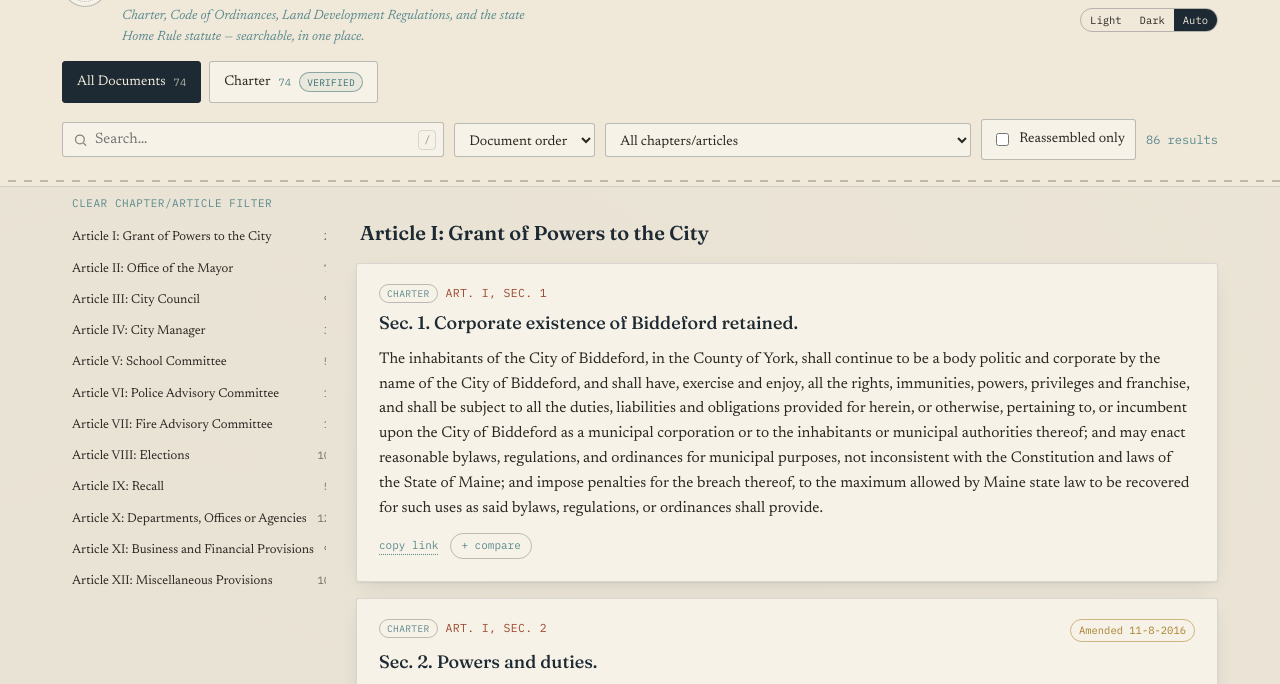
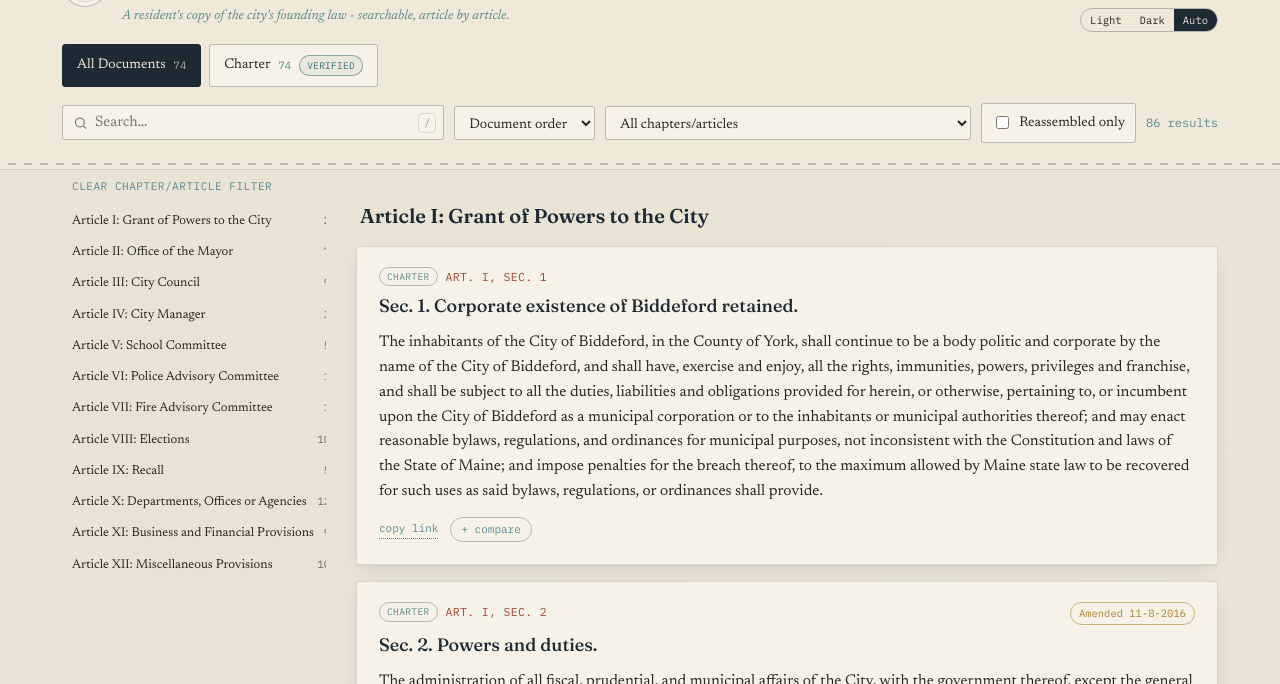
Before and after one commit to eolives/participlanllc-website, a plain HTML site: page projects/biddeford-charter/index.html in a window 1280 px wide. Shown: the part 59-743 px from the top of the page. Drawn offline with Linux system fonts and the light colour scheme.

Commit message:
Update index.html
Updated explorer tagline

```diff
--- a/projects/biddeford-charter/index.html
+++ b/projects/biddeford-charter/index.html
@@ -245,7 +245,7 @@
       <div class="seal" aria-hidden="true">CB<br></div>
       <div>
         <h1 class="wordmark">Biddeford Municipal Code</h1>
-        <p class="tagline">Charter, Code of Ordinances, Land Development Regulations, and the state Home Rule statute — searchable, in one place.</p>
+        <p class="tagline">A resident's copy of the city's founding law - searchable, article by article.</p>
       </div>
     </div>
     <div style="display:flex; flex-direction:column; align-items:flex-end;">
```
